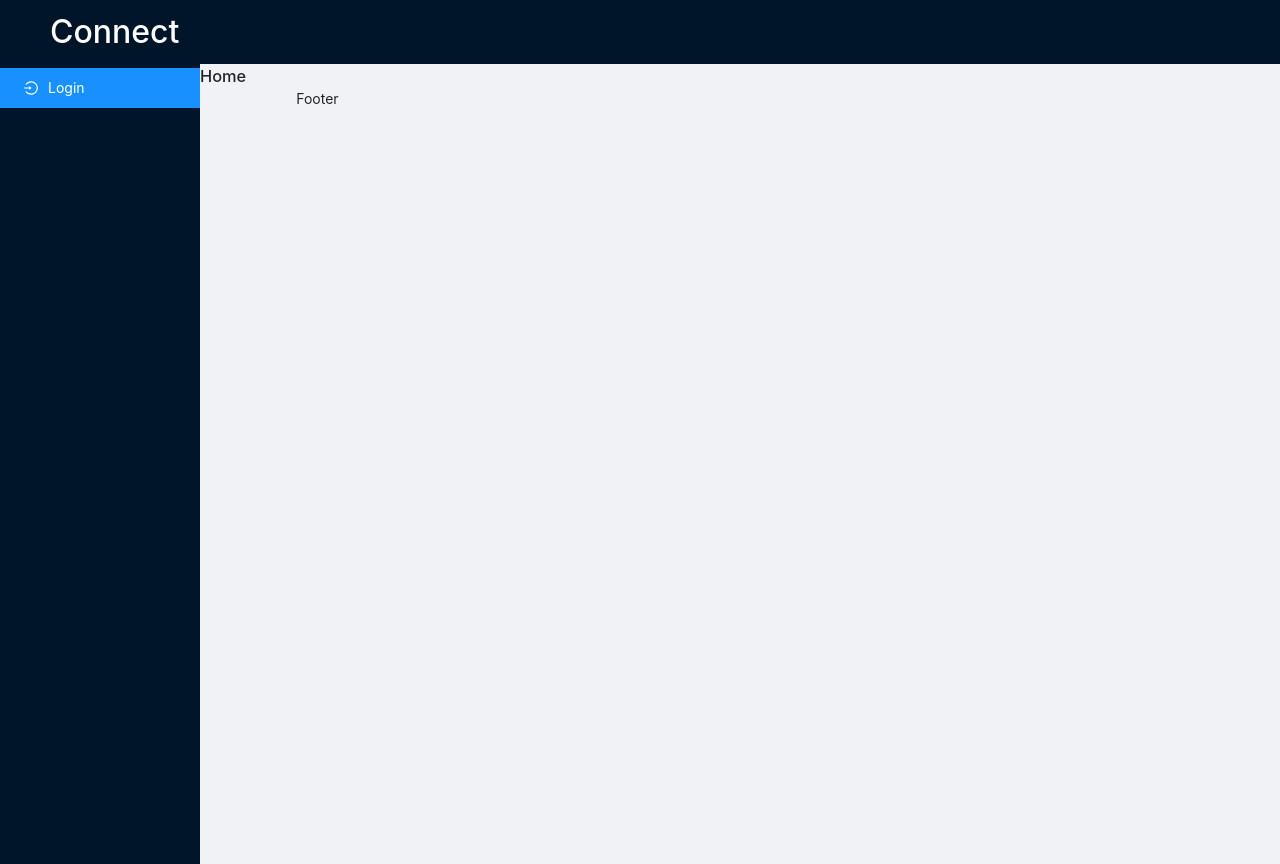
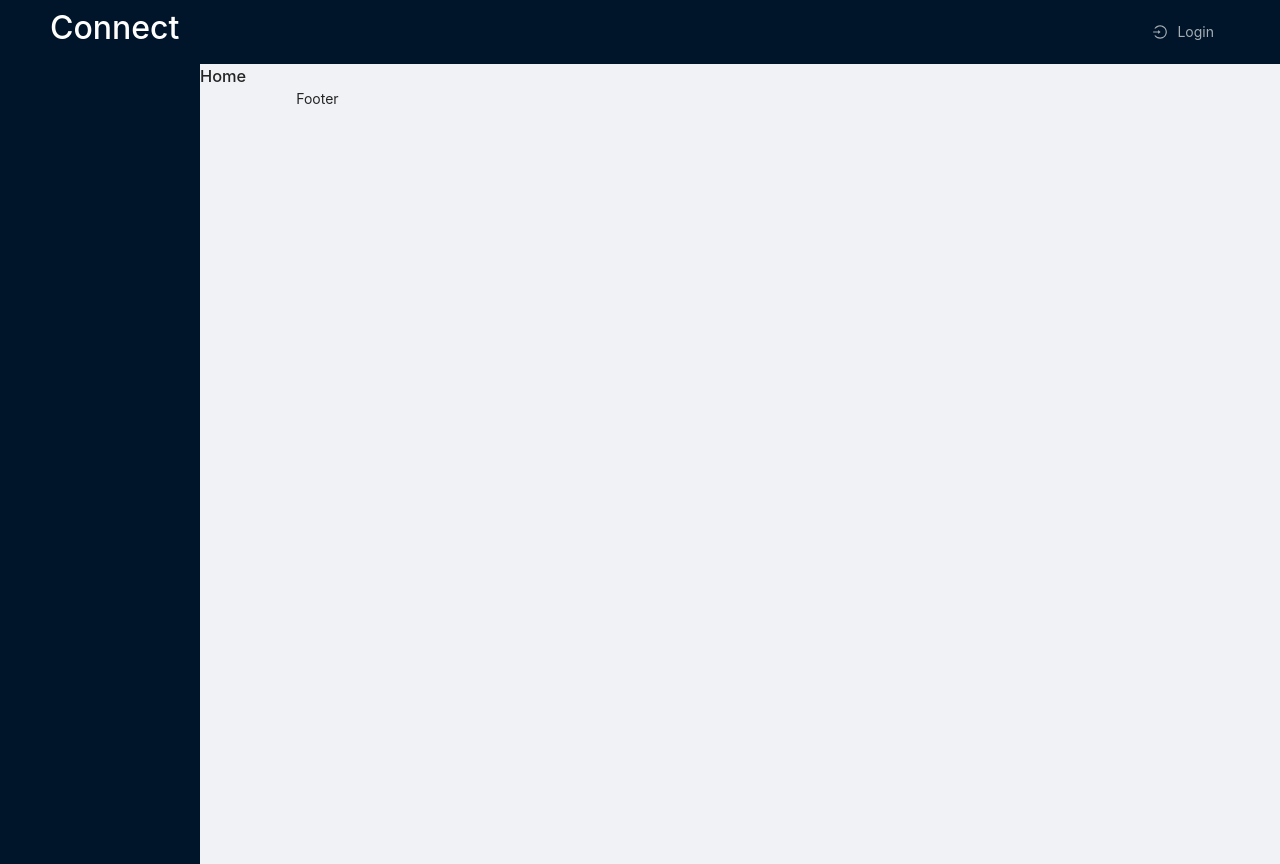
Before and after one commit to jhiggs15/Connect-Lite, a React app in the folder client/: page / in a window 1280 px wide. Built offline with nearby package versions, Linux system fonts and the light colour scheme.

Commit message:
Setup Auth0 and login/signout button

```diff
--- a/client/package.json
+++ b/client/package.json
@@ -4,7 +4,7 @@
   "description": "John's Connect Lite Client!",
   "main": "index.js",
   "scripts": {
-    "start": "webpack serve --config webpack.config.js",
+    "start": "source env-setup.sh && webpack serve --config webpack.config.js",
     "test": "echo \"Error: no test specified\" && exit 1"
   },
   "repository": {
--- a/client/src/App/App.css
+++ b/client/src/App/App.css
@@ -1,9 +1,16 @@
 h1.title {
     color: white;
     font-size: xx-large;
+    margin-bottom: .25em
 }
 
 Header {
     text-align: left;
+    display: flex;
+    align-items: center;
+    justify-content:space-between;
+}
 
+.ant-menu-inline {
+    width: auto;
 }
--- a/client/src/App/App.js
+++ b/client/src/App/App.js
@@ -1,9 +1,8 @@
 import React, { useEffect, useState } from 'react';
 import {LoginOutlined, LogoutOutlined, UserOutlined, HomeOutlined} from '@ant-design/icons';
 import { BrowserRouter as Router, Navigate, Route, Routes, useLocation, useNavigate } from "react-router-dom";
-import { Layout, Menu } from 'antd';
+import { Button, Layout, Menu } from 'antd';
 const { Header, Footer, Sider, Content } = Layout;
-import { Authentication } from '../screens/Authentication/Authentication';
 import 'antd/dist/antd.css';
 import './App.css';
 import { Home } from '../screens/Home/Home';
@@ -21,58 +20,61 @@ function getItem(label, key, icon, children, type) {
   }
 
 
-const SideBar = () => {
+const CustomSider = () => {
     let navigate = useNavigate()
     const { isAuthenticated } = useAuth0()
 
     const siderItems = isAuthenticated ? [
             getItem("Home", '/', <HomeOutlined />),
             getItem("My Skills", '/skills', <UserOutlined />),
-            getItem("Sign Out", '/auth', <LogoutOutlined />)
         ]
         :
-        [ getItem("Login", '/auth', <LoginOutlined />) ]
+        [  ]
+
+    return (
+        <Sider >
+            <Menu onClick={(event) =>{navigate(event.key)}}   theme="dark" defaultSelectedKeys={"/"} mode="inline" items={siderItems} />
+        </Sider>
+    )
+}
+
+const CustomHeader = () => {
+    const { loginWithRedirect, logout, user, isAuthenticated } = useAuth0()
+
+    const authItem = isAuthenticated ?
+        [ getItem("Sign Out", '1', <LogoutOutlined />)]
+        :
+        [ getItem("Login", '2', <LoginOutlined />) ]
 
 
     return (
-        <Sider>
-            <Menu onClick={(event) =>{navigate(event.key)}}   theme="dark" defaultSelectedKeys={[isAuthenticated ? "/" : "/auth"]} mode="inline" items={siderItems} />
-        </Sider>
+
+        <Header>
+            <h1 className='title'> Connect </h1>
+            <Menu onClick={() =>{ isAuthenticated ? logout() : loginWithRedirect() }} theme="dark" mode="inline" items={authItem} />
+        </Header>
     )
-
-
-}
-
-const RequireAuth = ({children}) => {
-    const { isAuthenticated } = useAuth0()
-
-    useEffect()
-    if(!isAuthenticated)
-        return <Navigate to="/auth" />
-
-    return component
 }
 
 
 export const App = () => {
 
-
     return (
-        // Add secrets
-        <Auth0Provider>
+        <Auth0Provider
+            domain= {process.env.AUTH0_DOMAIN}
+            clientId= {process.env.AUTH0_CLIENTID}
+            redirectUri="http://localhost:8080/"
+         >
             <Router>
                 <Layout>
-                    <Header >
-                        <h1 className='title'> Connect </h1>
-                    </Header>
+                    <CustomHeader />
 
                     <Layout style={{"minHeight": "100vh"}}>
-                        <SideBar/>
+                        <CustomSider/>
 
                         <Routes>
                             <Route path="/" element={<Home />} />
                             <Route path="/skills" element={<Skills />} />
-                            <Route path="/auth" element={<Authentication />} />
                         </Routes>
 
                         <Footer>
--- a/client/src/screens/Authentication/Authentication.js
+++ /dev/null
@@ -1,18 +0,0 @@
-import { useAuth0 } from '@auth0/auth0-react';
-import { Button } from 'antd';
-import React, { useEffect } from 'react';
-import { useNavigate } from 'react-router-dom';
-
-
-export const Authentication = () => {
-    let navigate = useNavigate()
-    const { loginWithRedirect, logout, user, isAuthenticated, isLoading} = useAuth0()
-
-    useEffect(() =>{
-        if(isAuthenticated) logout()
-        else loginWithRedirect()
-    } , [isAuthenticated])
-
-
-
-}
--- a/client/webpack.config.js
+++ b/client/webpack.config.js
@@ -1,8 +1,12 @@
 const HtmlWebPackPlugin = require("html-webpack-plugin");
+const webpack = require('webpack');
+
 const htmlPlugin = new HtmlWebPackPlugin({
  template: "./src/index.html",
  filename: "./index.html"
 });
+
+const envPlugin = new webpack.EnvironmentPlugin(["AUTH0_CLIENTID", "AUTH0_DOMAIN"]);
 
 module.exports = {
   devServer: {
@@ -25,5 +29,5 @@ module.exports = {
 
       ]
     },
-   plugins: [htmlPlugin]
+   plugins: [htmlPlugin, envPlugin]
 };
```
Also changed, not shown: 1 other file (tests, documents, lock files or other folders).
